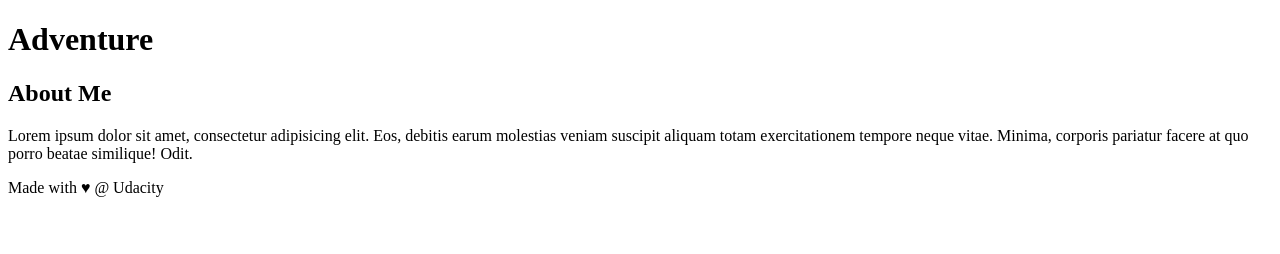
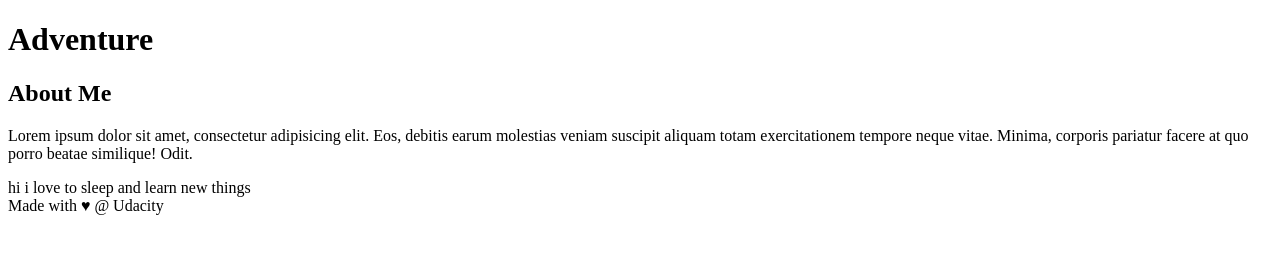
Before and after one commit to khushi0909/new-git-project, a plain HTML site: page index.html in a window 1280 px wide. Drawn offline with Linux system fonts and the light colour scheme.

Commit message:
aside tag is added with newer details of mine

```diff
--- a/index.html
+++ b/index.html
@@ -25,7 +25,9 @@
     <p>Lorem ipsum dolor sit amet, consectetur adipisicing elit. Eos, debitis earum molestias veniam suscipit aliquam totam exercitationem tempore neque vitae. Minima, corporis pariatur facere at quo porro beatae similique! Odit.</p>
 </aside>
 <!-- end of new content -->
-
+<aside>
+    hi i love to sleep and learn new things
+</aside>
     <footer>
         Made with ♥ @ Udacity
     </footer>
```
